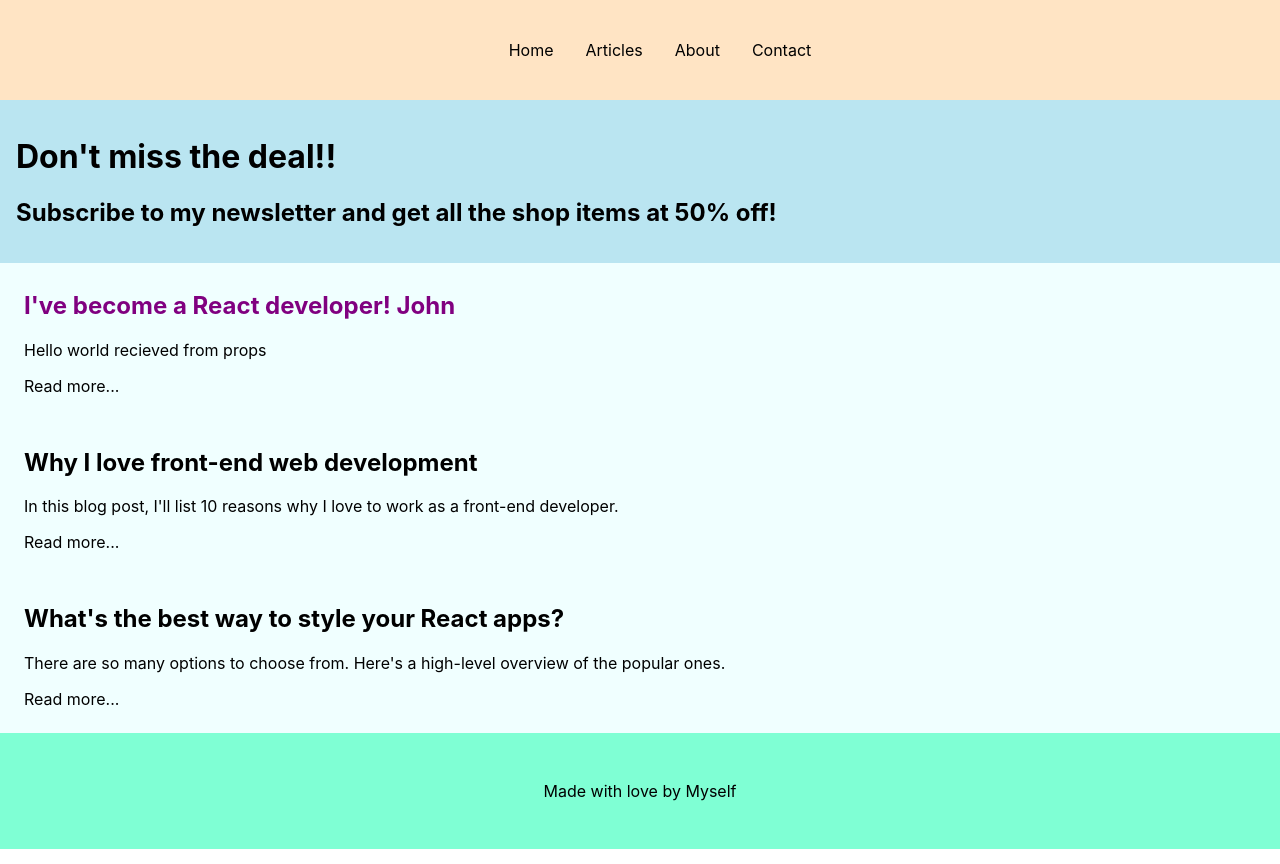
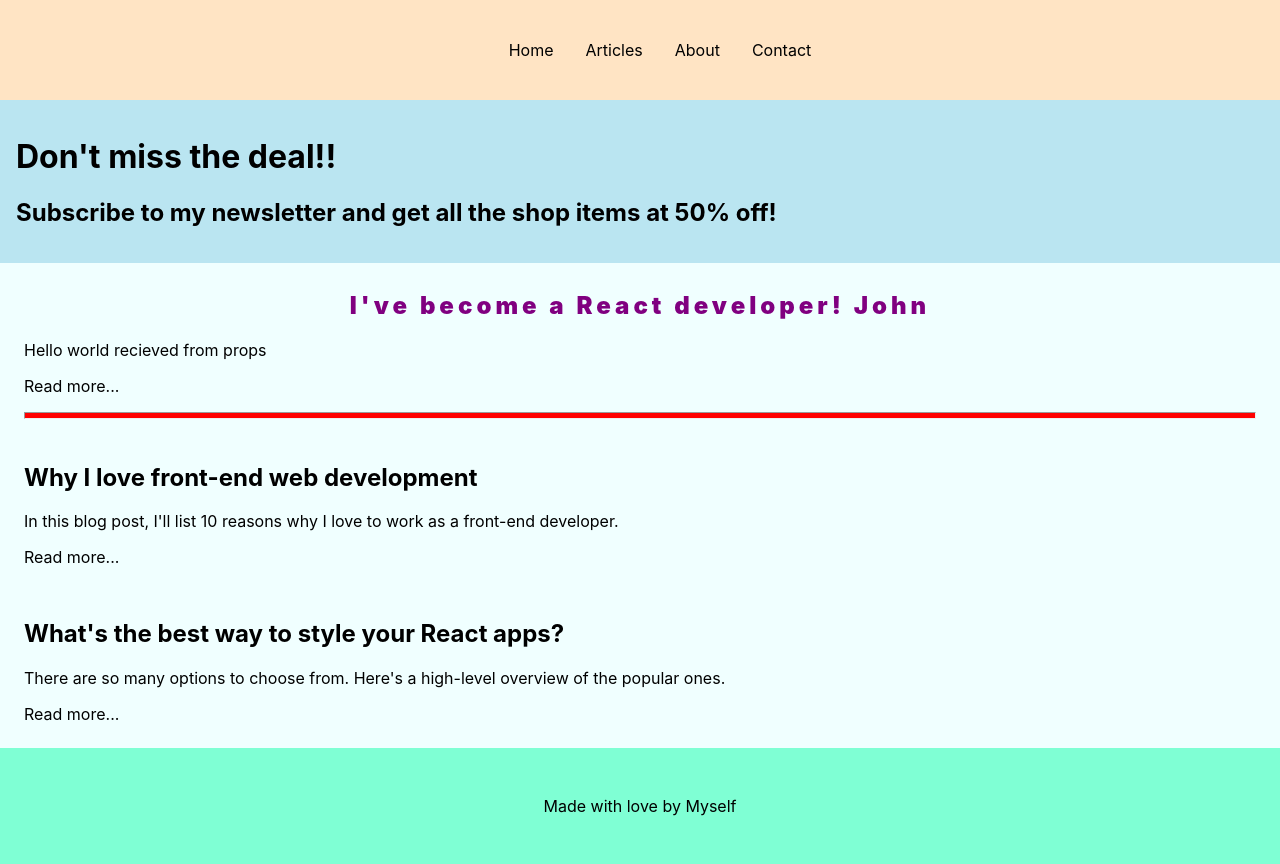
Before and after one commit to ahmedaryf/meta-react-lesson, a React (Create React App) app: page / in a window 1280 px wide. Built offline with nearby package versions, Linux system fonts and the light colour scheme.

Commit message:
added horizontal line

```diff
--- a/src/App.css
+++ b/src/App.css
@@ -64,3 +64,7 @@
   padding: 2rem;
   text-align: center;
 }
+.line{
+  background-color: red;
+  height: 5px;
+}
--- a/src/components/Intro1.js
+++ b/src/components/Intro1.js
@@ -1,14 +1,18 @@
 function Intro1(props) {
-    const color = {
-        color: props.textColor
+    const color1 = {
+        color: props.textColor,
+        fontWeight: 900,
+        letterSpacing: '4px',
+        textAlign: 'center'
     }
      return (
             <div className="blog-post-intro">
-                <h2 style={color}>I've become a React developer! {props.name}</h2>
+                <h2 style={color1}>I've become a React developer! {props.name}</h2>
                 <div>
                     <p>{props.text}</p>
                     <p className="link">Read more...</p>
                 </div>
+                <hr className="line"/>
             </div>
         );
     };
```
